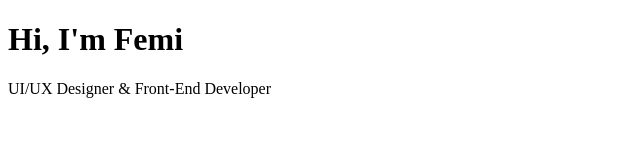
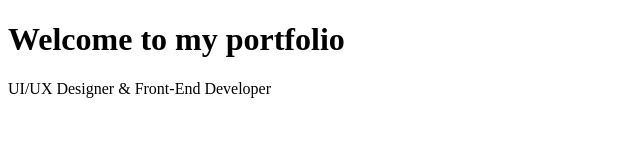
Before and after one commit to oluwanefemiaboderin-maker/portfolio-site, a plain HTML site: page index.html in a window 1280 px wide. Shown: the whole page, without its empty margins (0-640 px from the left). Drawn offline with Linux system fonts and the light colour scheme.

Commit message:
update heading

```diff
--- a/index.html
+++ b/index.html
@@ -6,7 +6,7 @@
     <title>Femi | UI/UX Designer & Front-End Developer</title>
   </head>
   <body>
-    <h1>Hi, I'm Femi</h1>
+    <h1><h1>Welcome to my portfolio</h1></h1>
     <p>UI/UX Designer & Front-End Developer</p>
   </body>
 </html>
```
